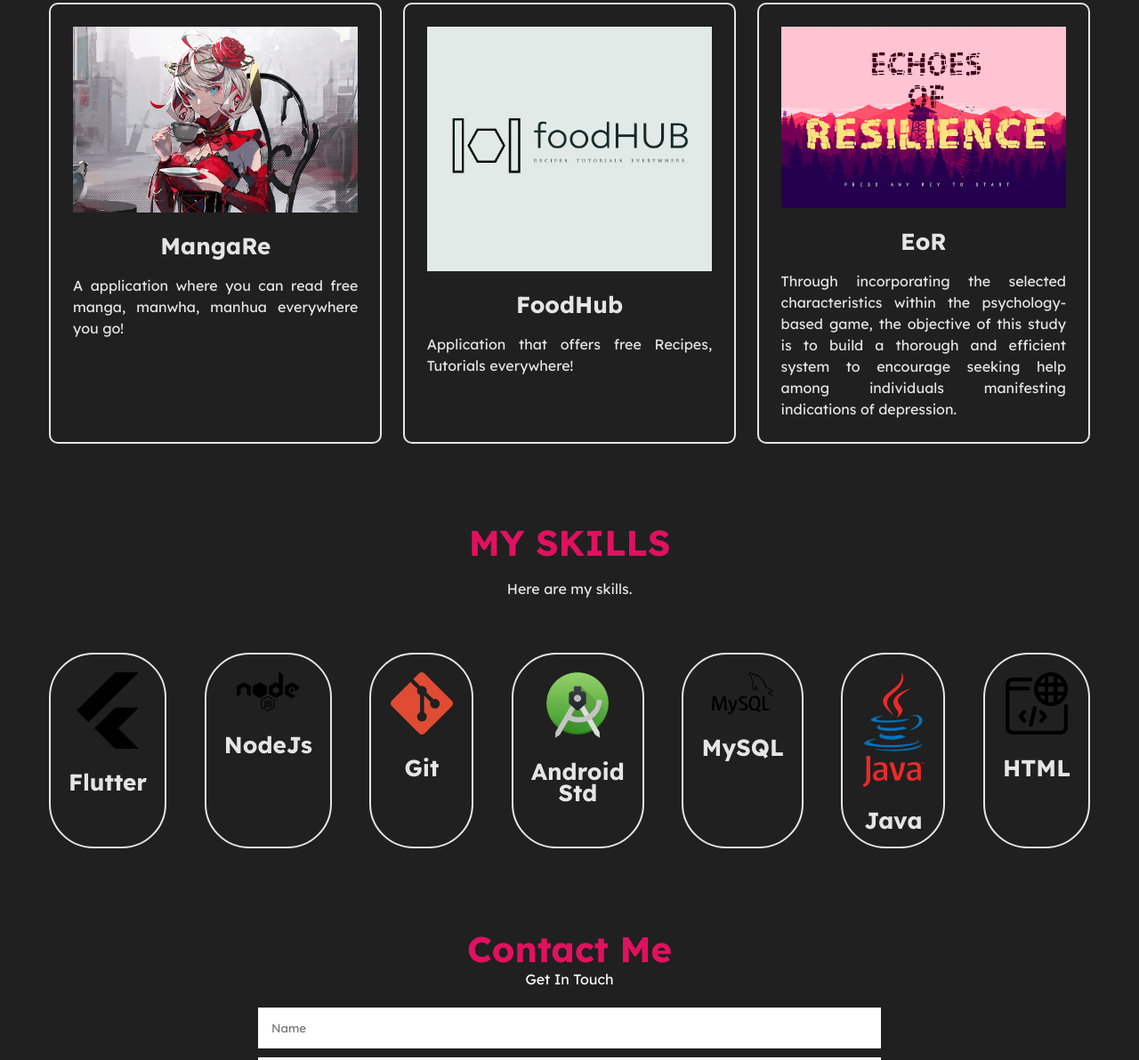
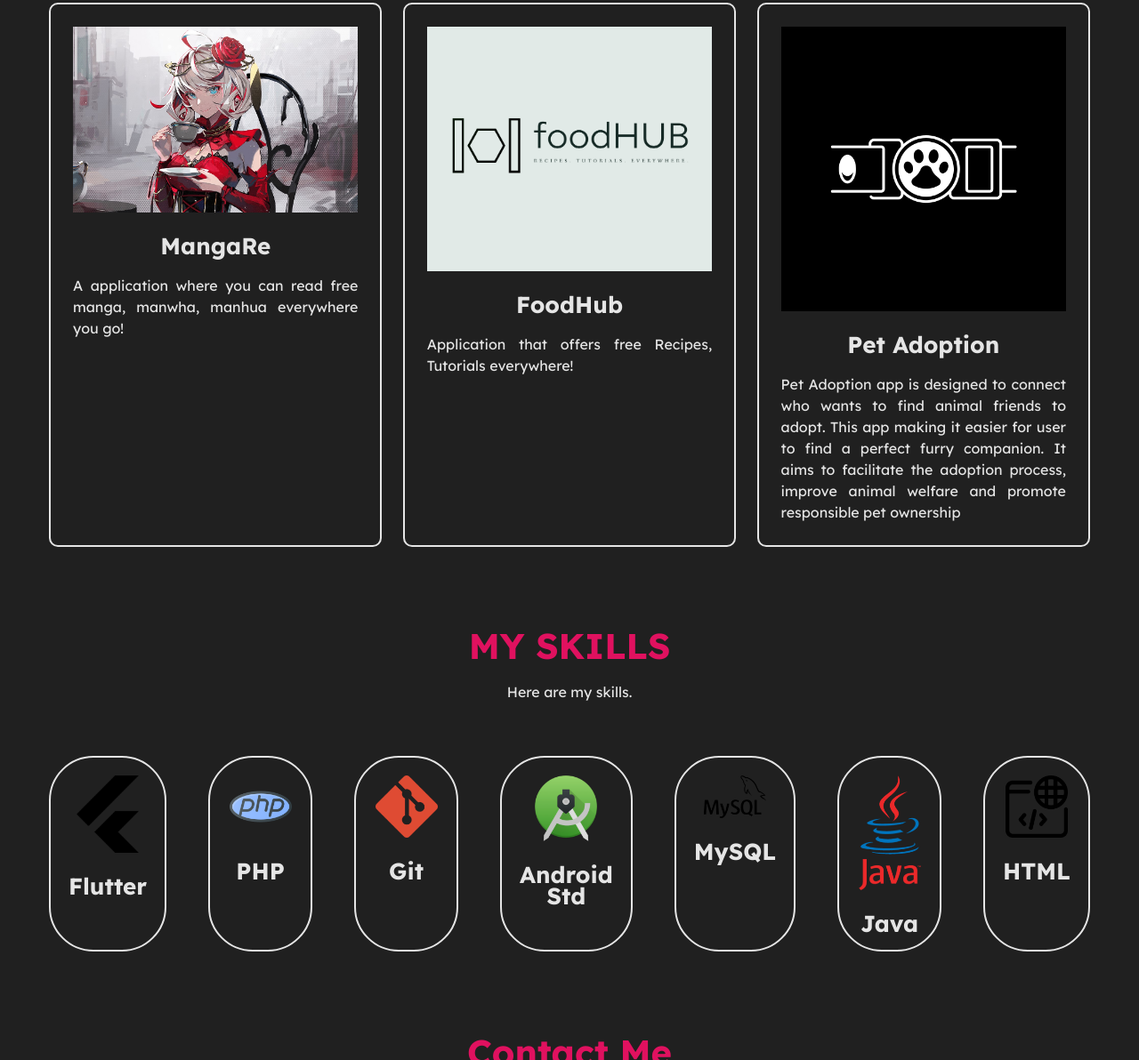
Before and after one commit to jon373/P1-Exam, a plain HTML site: page index.html in a window 1280 px wide. Shown: the part 1891-3083 px from the top of the page at 89% size. Drawn offline with nearby package versions, Linux system fonts and the light colour scheme.

Commit message:
new file:   files/PA.png 	deleted:    files/eor.png 	deleted:    files/icon2.png 	new file:   files/php.png 	modified:   index.html

```diff
--- a/index.html
+++ b/index.html
@@ -192,10 +192,9 @@
                 </div>
                 <!-- 3rd Project -->
                 <div class="project">
-                    <img src="files/eor.png" alt="">
-                    <h4>EoR</h4>
-                    <p>Through incorporating the selected characteristics within the psychology-based game,
-                        the objective of this study is to build a thorough and efficient system to encourage seeking help among individuals manifesting indications of depression.</p>
+                    <img src="files/PA.png" alt="">
+                    <h4>Pet Adoption</h4>
+                    <p>Pet Adoption app is designed to connect who wants to find animal friends to adopt. This app making it easier for user to find a perfect furry companion. It aims to facilitate the adoption process, improve animal welfare and promote responsible pet ownership</p>
                 </div>
 
             </div>
@@ -215,8 +214,8 @@
                     <h4>Flutter</h4>
                 </div>
                  <div class="skills">
-                    <img src="files/icon2.png" alt="">
-                    <h4>NodeJs</h4>
+                    <img src="files/php.png" alt="">
+                    <h4>PHP</h4>
                 </div>
                 <div class="skills">
                     <img src="files/icon3.png" alt="">
```
Also changed, not shown: files/PA.png (added), files/eor.png (deleted), files/icon2.png (deleted), files/php.png (added).
